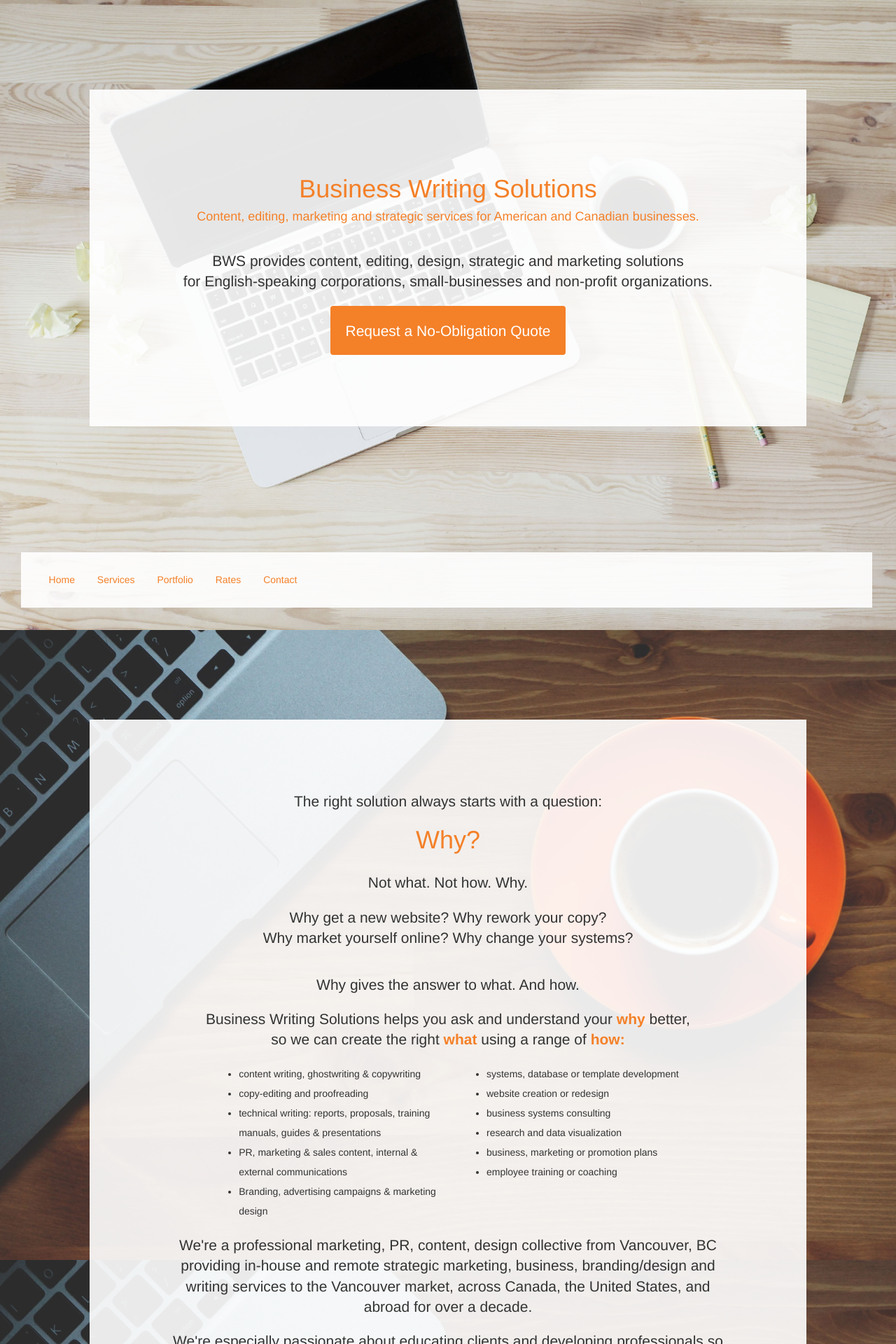
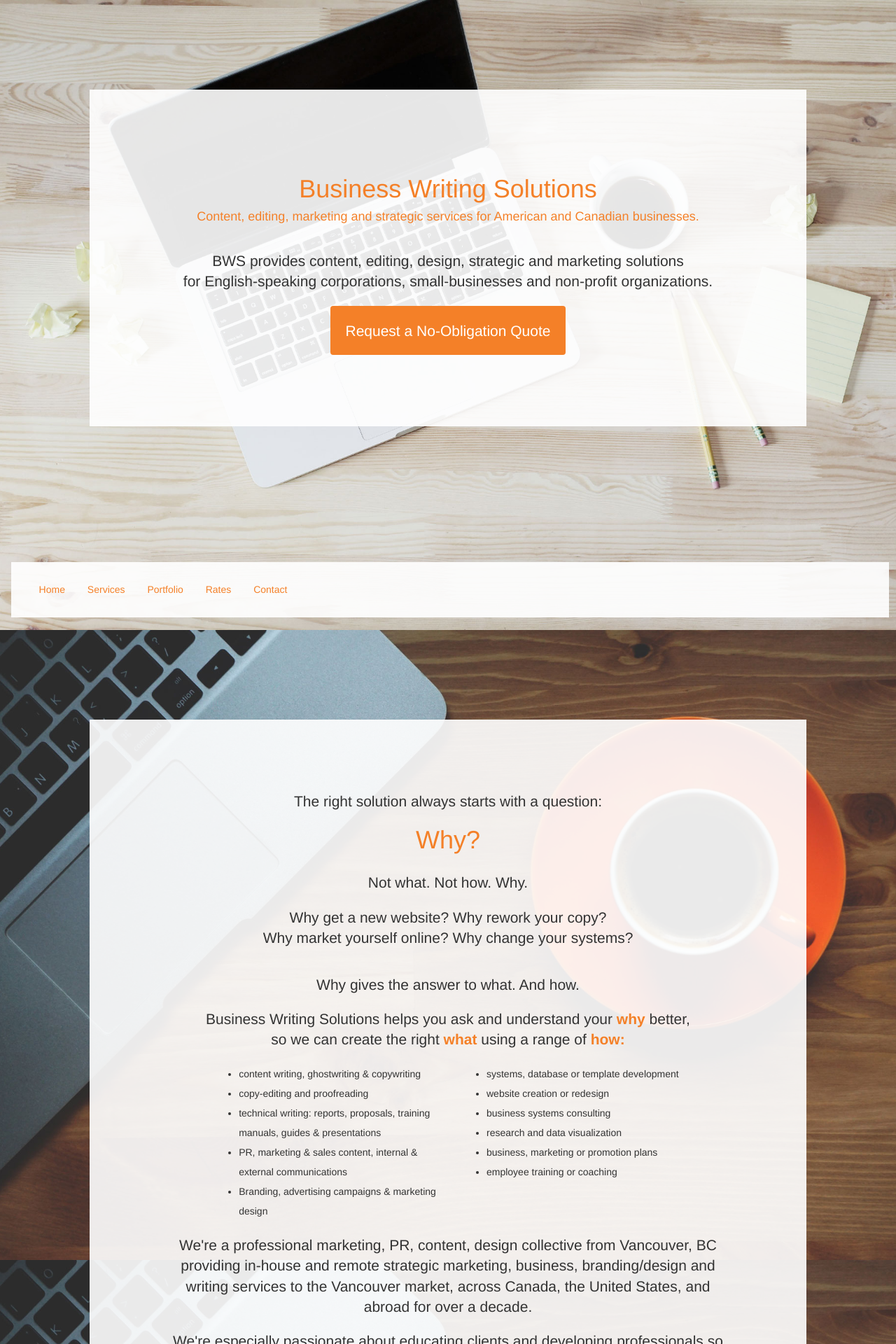
Before and after one commit to kaiewiggins/businesswriting, a Jekyll site: the page built from index.html, in a window 1280 px wide. Shown: the top 1920 px of the page at 70% size. Built offline with Jekyll 4.4.1, drawn with Linux system fonts in a browser that asks for light colours; nearby versions of some CDN libraries.

Commit message:
Update main.css

```diff
--- a/css/main.css
+++ b/css/main.css
@@ -13,10 +13,9 @@
 .navbar-nav {
    bottom: 2%;
    z-index: 20;
-   width: 95%;
+   width: 98%;
    background-color: rgba(255,255,255,0.9);
    padding: 2%;
-   margin: 1em;
    position: fixed;
 }
 
@@ -28,17 +27,6 @@
 
 .navbar-toggler {
    color: #fff;
-}
-
-.affix { z-index: 9998;
-  top: 30px;
-  background: #000;
-  border-radius: 15px;
-  }
-
-.navbar.affix {z-index: 9999;
-background: #000;
-position: fixed;
 }
 
 .col-centered {margin:0 auto;
```
